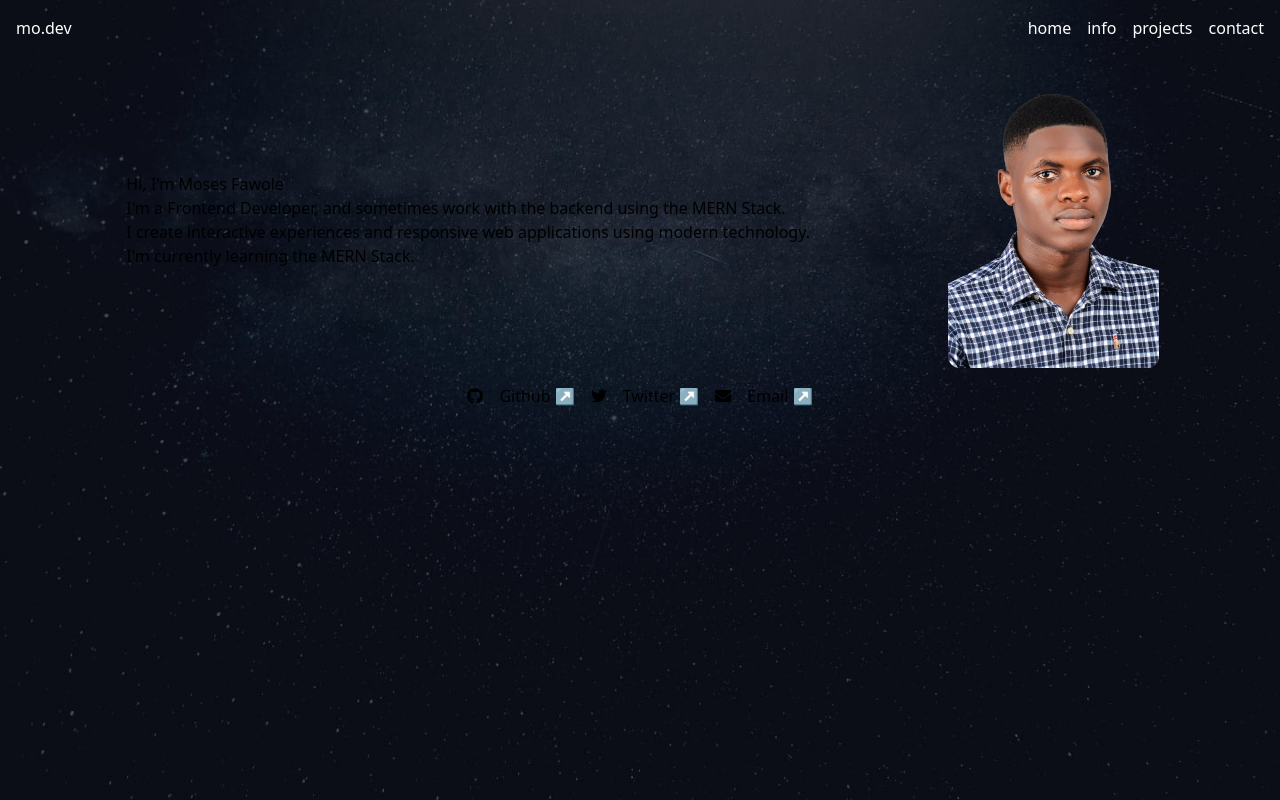
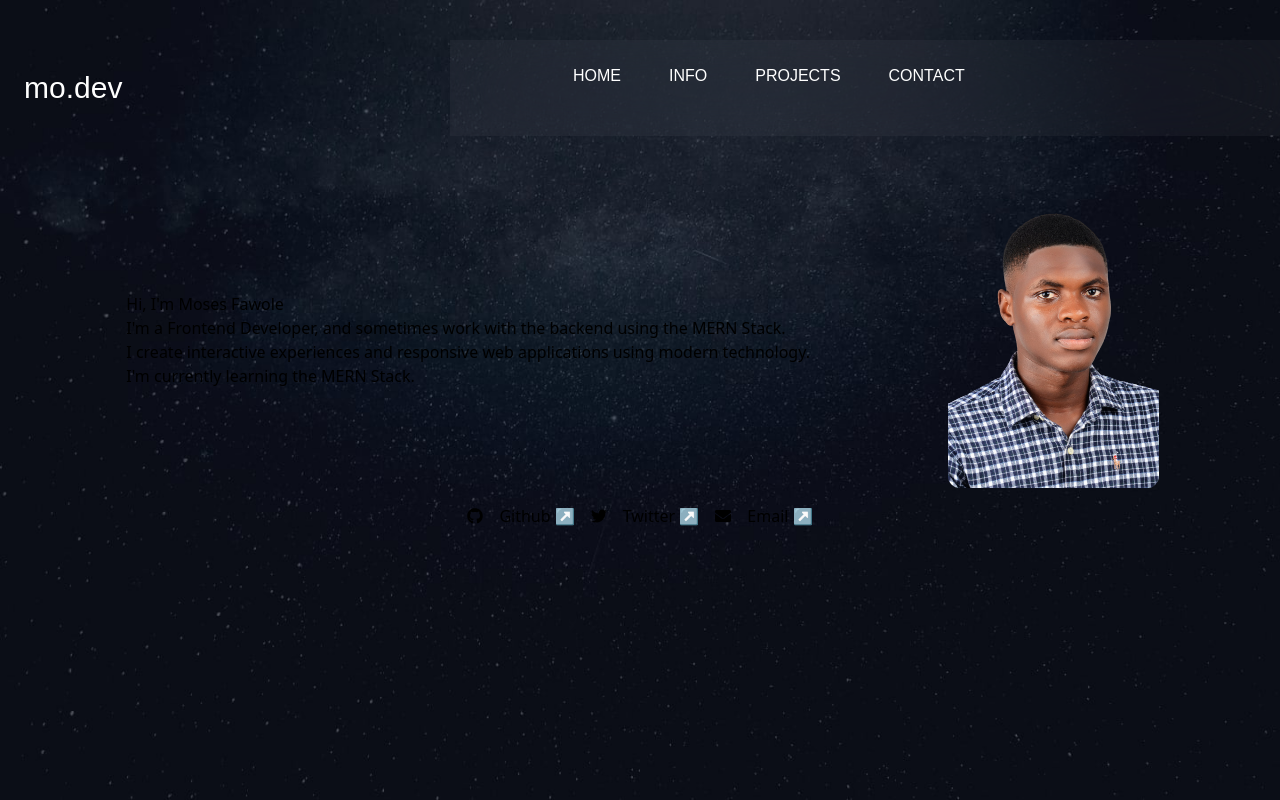
Before and after one commit to mosesfawole/portfolio, a React (Create React App) app: page / in a window 1280 px wide. Built offline with nearby package versions, Linux system fonts and the light colour scheme.

Commit message:
desktop header complete

```diff
--- a/src/components/Header.jsx
+++ b/src/components/Header.jsx
@@ -1,7 +1,7 @@
 import { Link, useLocation } from "react-router-dom";
 import { motion } from "framer-motion";
 import { useState } from "react";
-import { MdMenu } from "react-icons/md";
+import { MdMenu, MdClose } from "react-icons/md";
 import navs from "../lib/navs";
 import { useEffect } from "react";
 const Header = () => {
@@ -30,12 +30,14 @@ const Header = () => {
 
   return (
     // navbar
-    <div className="header  p-4">
+    <div className="header  py-10">
       {/* desktop view */}
-      <div className="desktop text-white md:flex hidden">
-        <div className="logo flex flex-1">mo.dev</div>
-        <div className="flex items-center">
-          <ul className="flex gap-4">
+      <div className="desktop md:flex justify-center items-center hidden">
+        <div className="logo hidden  md:flex flex-1 px-6 text-3xl  text-white  font-barlow ">
+          <Link to={"/home"}>mo.dev</Link>
+        </div>
+        <div className="hidden sm:hidden right-0 bg-header-bg backdrop-blur-2xl md:flex md:unset">
+          <ul className="flex uppercase gap-12 p-6 h-[96px]  w-[830px] sm:w-full text-white text-base font-barlow pr-[125px] pl-[123px] ">
             {navs.map((item, index) => (
               <li
                 key={index}
@@ -56,43 +58,19 @@ const Header = () => {
       </div>
 
       {/* Mobile menu  */}
-      <div className="md:hidden flex items-center">
-        <div className="logo flex flex-1">mo.dev</div>
+      <div className="md:hidden text-white flex px-6 items-center">
+        <div className="logo md:hidden flex  flex-1">mo.dev</div>
 
         <div className="">
           <MdMenu
-            className={isMenu ? "hidden" : "flex text-[2rem]"}
+            className={isMenu ? "hidden" : "flex text-3xl"}
             onClick={openMenu}
           />
         </div>
 
         <div id="menu" className={isMenu ? "" : "hidden"}>
-          <div onClick={handleClose} className=" ">
-            <svg
-              stroke="#fff"
-              fill="#fff"
-              width="26"
-              height="26"
-              xmlns="http://www.w3.org/2000/svg"
-            >
-              <g fill="#151515" fillRule="evenodd">
-                <path d="m2.393.98 22.628 22.628-1.414 1.414L.979 2.395z" />
-                <path d="M.98 23.607 23.609.979l1.414 1.414L2.395 25.021z" />
-              </g>
-            </svg>
-          </div>
-          <div className="">
-            <Link to="/" onClick={handleClose}>
-              home
-            </Link>
-
-            <Link to="/projects" onClick={handleClose}>
-              projects
-            </Link>
-
-            <Link to="/info" onClick={handleClose}>
-              about Me
-            </Link>
+          <div onClick={handleClose} className="text-3xl ">
+            <MdClose />
           </div>
         </div>
       </div>
--- a/tailwind.config.js
+++ b/tailwind.config.js
@@ -5,12 +5,18 @@ module.exports = {
     screens: {
       md: "900px",
     },
-
+    fontFamily: {
+      bellefair: ["Bellefair", "serif"],
+      barlow: ["Barlow Condensed", "sans-serif"],
+    },
     extend: {
       backgroundImage: {
         desktop: "url('/src/image/background-destination-desktop.jpg')",
         mobile: "url('/src/image/background-destination-mobile.jpg')",
       },
+      colors: {
+        "header-bg": "#ffffff0a",
+      },
     },
   },
   plugins: [],
```
